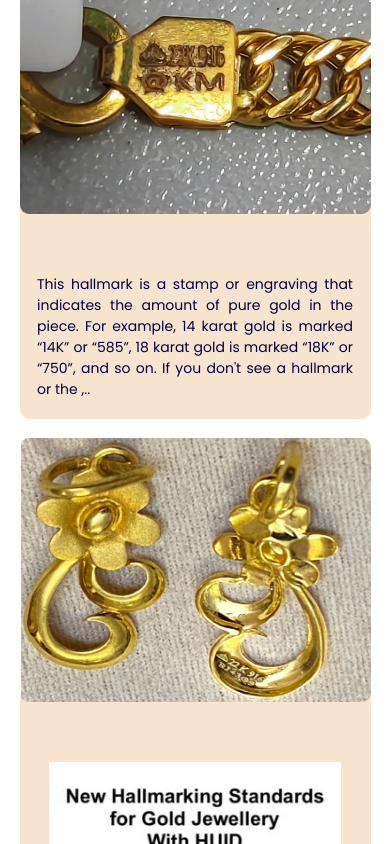
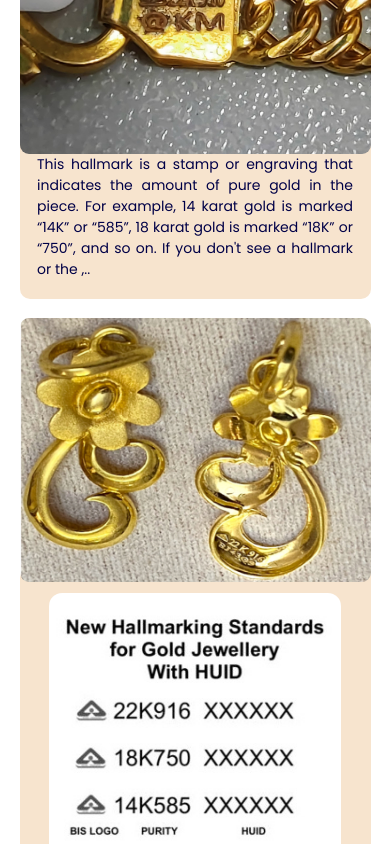
Before and after one commit to koaswin/jewellerycare, a plain HTML site: page huid.html in a window 390 px wide. Shown: the part 1156-2000 px from the top of the page. Drawn offline with Linux system fonts and the light colour scheme.

Commit message:
new version one.

```diff
--- a/css/huid.css
+++ b/css/huid.css
@@ -93,8 +93,8 @@
     margin-bottom: 110px;
     display: flex;
     align-items: center;
-    justify-content: center;
-    gap: 60px;
+    justify-content: space-evenly;
+    /* gap: 60px; */
 
 }
 .huid-container .wrapper .card .left{
@@ -291,11 +291,11 @@
         align-items: center;
         justify-content: space-evenly;
     }
-    .huid-container .wrapper .card .left img {
-        object-fit: cover;
-        height: 100%;
-        width: 100%;
-        border-radius: 26px;
+    .huid-container .wrapper .card .right img {
+        object-fit: contain;
+        border-radius: 13px;
+        height: 88%;
+        width: 90%;
     }
     .huid-container .wrapper .card .right {
         height: 100%;
@@ -436,6 +436,15 @@
     .huid-container .wrapper .card .right p {
         font-size: 14px;
         color: rgb(0, 0, 71);
+    }.huid-container .wrapper .card:nth-child(3) .right{
+        height: 350px;
+    }
+    .huid-container .wrapper .card:nth-child(3) .right img {
+        object-fit: contain;
+        border-radius: 13px;
+        height: 329px;
+        width: 100%;
+        width: 292px;
     }
     .huid-container .wrapper .card:nth-child(4) {
         background-color: white;
@@ -444,6 +453,7 @@
     .huid-container .wrapper .card:nth-child(4) .right p {
         text-align: center;
     }
+
 }
 @media only screen and (max-width:425px){
     .banner .wrapper {
```
